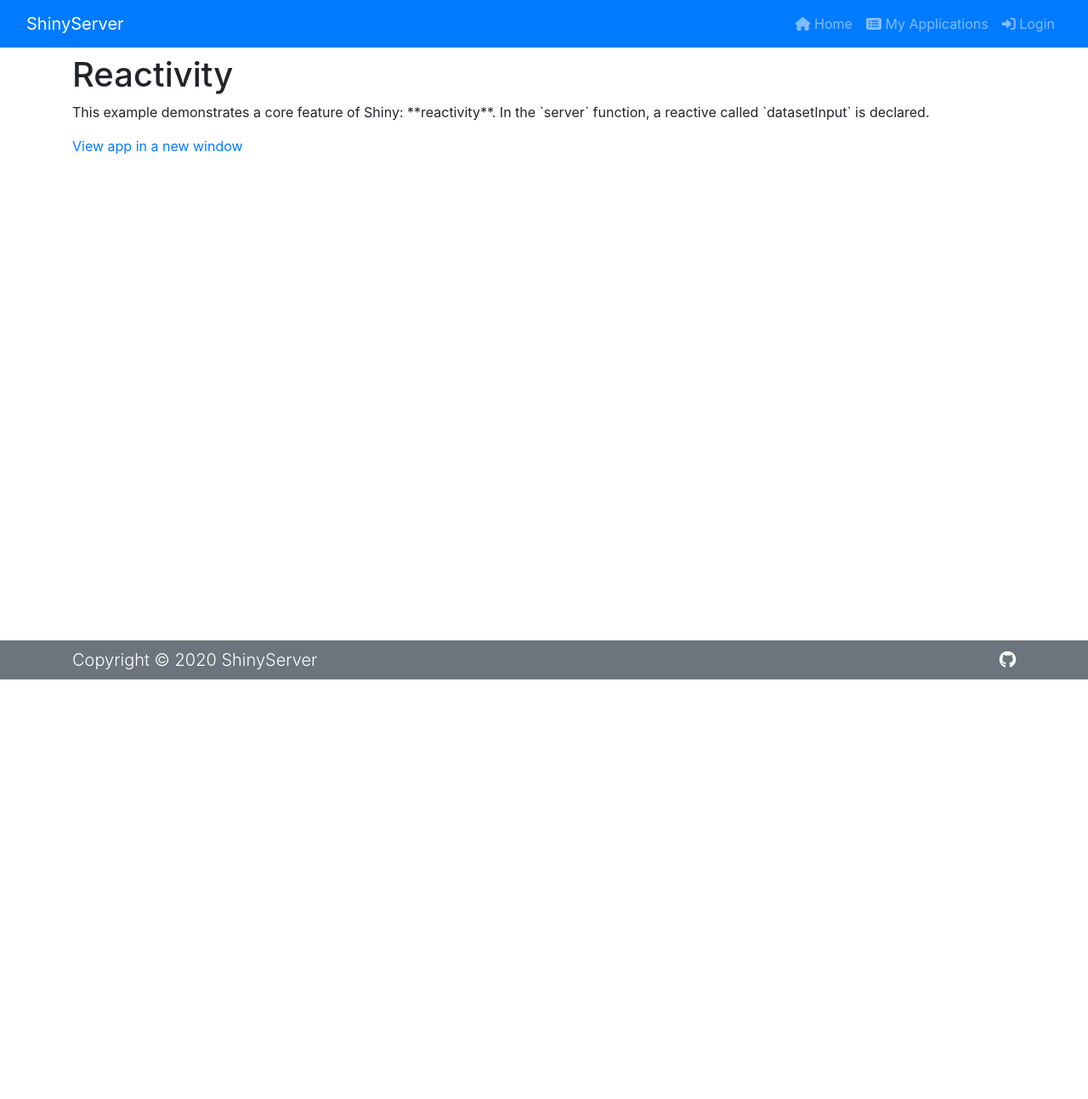
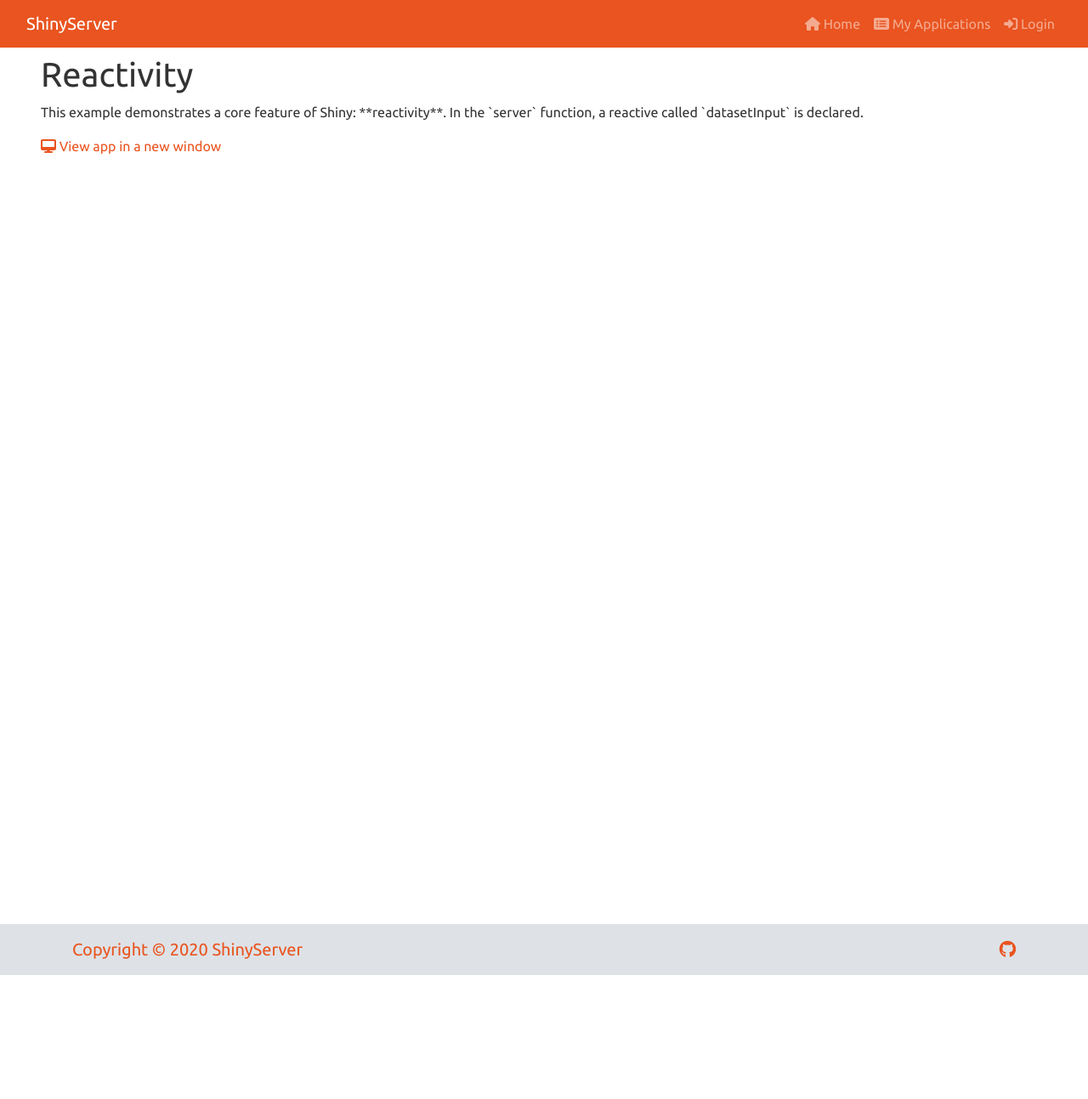
Before and after one commit to cnr-ibba/shiny-server, a Django app: page /applications/reactivity/ in a window 1280 px wide. Shown: the whole page at 85% size. After the commit the page ends 1148 px from the top, so only its background shows below. Run offline with Django 3.2, Linux system fonts and the light colour scheme; data comes from the database, SQL or seed files in the repository; some libraries are stand-ins or nearby versions.

Commit message:
:lipstick: change template style

```diff
--- a/django-data/shiny/serve/templates/serve/shinyapp_detail.html
+++ b/django-data/shiny/serve/templates/serve/shinyapp_detail.html
@@ -5,16 +5,16 @@
 
 {% block content %}
 
-  <div class="container">
+  <div class="container-apps">
     <h1 class="mt-2">{{ shinyapp.title }}</h1>
 
     <p>{{ shinyapp.description }}</p>
 
-    <a href="{{ shinyapp.location }}" target="_blank">View app in a new window</a>
+    <a href="{{ shinyapp.location }}" target="_blank"><i class="fas fa-desktop"></i> View app in a new window</a>
   </div>
 
-  <div class="container">
-    <div class="embed-responsive embed-responsive-1by1">
+  <div class="container-apps">
+    <div class="embed-responsive embed-responsive-4by3">
       <iframe class="embed-responsive-item" src="{{ shinyapp.location }}"></iframe>
     </div>
   </div>
--- /dev/null
+++ b/django-data/shiny/static/css/custom.min.css
@@ -0,0 +1,2 @@
+@import url("https://fonts.googleapis.com/css?family=Ubuntu:400,700&display=swap");html{position:relative;min-height:100%}body{margin-bottom:4.75rem}.container-apps{margin-left:3rem;margin-right:3rem}.footer{position:absolute;bottom:0;width:100%;height:3.75rem;line-height:3.75rem;background-color:#dee2e6}
+/*# sourceMappingURL=custom.min.css.map */
--- /dev/null
+++ b/django-data/shiny/static/scss/_bootswatch.scss
@@ -0,0 +1,26 @@
+// United 4.3.1
+// Bootswatch
+
+
+// Variables ===================================================================
+
+$web-font-path: "https://fonts.googleapis.com/css?family=Ubuntu:400,700&display=swap" !default;
+@import url($web-font-path);
+
+// Navbar ======================================================================
+
+// Buttons =====================================================================
+
+// Typography ==================================================================
+
+// Tables ======================================================================
+
+// Forms =======================================================================
+
+// Navs ========================================================================
+
+// Indicators ==================================================================
+
+// Progress bars ===============================================================
+
+// Containers ==================================================================
--- /dev/null
+++ b/django-data/shiny/static/scss/_variables.scss
@@ -0,0 +1,53 @@
+// United 4.3.1
+// Bootswatch
+
+//
+// Color system
+//
+
+$white:    #fff !default;
+$gray-100: #f8f9fa !default;
+$gray-200: #e9ecef !default;
+$gray-300: #dee2e6 !default;
+$gray-400: #ced4da !default;
+$gray-500: #AEA79F !default;
+$gray-600: #868e96 !default;
+$gray-700: #495057 !default;
+$gray-800: #333 !default;
+$gray-900: #212529 !default;
+$black:    #000 !default;
+
+$blue:    #007bff !default;
+$indigo:  #6610f2 !default;
+$purple:  #772953 !default;
+$pink:    #e83e8c !default;
+$red:     #DF382C !default;
+$orange:  #E95420 !default;
+$yellow:  #EFB73E !default;
+$green:   #38B44A !default;
+$teal:    #20c997 !default;
+$cyan:    #17a2b8 !default;
+
+$primary:       $orange !default;
+$secondary:     $gray-500 !default;
+$success:       $green !default;
+$info:          $cyan !default;
+$warning:       $yellow !default;
+$danger:        $red !default;
+$light:         $gray-200 !default;
+$dark:          $purple !default;
+
+$yiq-contrasted-threshold: 200 !default;
+
+// Body
+
+$body-color:                $gray-800 !default;
+
+// Fonts
+
+$font-family-sans-serif:      "Ubuntu", -apple-system, BlinkMacSystemFont, "Segoe UI", Roboto, "Helvetica Neue", Arial, sans-serif, "Apple Color Emoji", "Segoe UI Emoji", "Segoe UI Symbol" !default;
+
+// Tables
+
+$table-dark-bg:               $dark !default;
+$table-dark-border-color:     darken($dark, 5%) !default;
--- /dev/null
+++ b/django-data/shiny/static/scss/custom.scss
@@ -0,0 +1,40 @@
+// a comment line to compile this file with atom sass-autocompile package
+
+// import united variables
+@import "variables";
+
+// import bootswatch object
+@import "bootswatch";
+
+// custom variables
+// 60px with default 16px font-size
+$footer-height: 3.75rem;
+$navbar-height: 3.5rem;
+
+// defining classes
+html {
+  position: relative;
+  min-height: 100%;
+}
+
+body {
+  // Margin bottom by footer height
+  margin-bottom: $footer-height +1rem;
+}
+
+/* A class to manage container for shiny-application iframes */
+.container-apps {
+  margin-left: 3rem;
+  margin-right: 3rem;
+}
+
+/* Sticky footer styles
+-------------------------------------------------- */
+.footer {
+  position: absolute;
+  bottom: 0;
+  width: 100%;
+  height: $footer-height;
+  line-height: $footer-height;
+  background-color: $gray-300;
+}
--- a/django-data/shiny/templates/base.html
+++ b/django-data/shiny/templates/base.html
@@ -1,4 +1,5 @@
 <!doctype html>
+{% load staticfiles %}
 <html lang="en">
 <head>
   <!-- Required meta tags -->
@@ -6,7 +7,10 @@
   <meta name="viewport" content="width=device-width, initial-scale=1, shrink-to-fit=no">
 
   <!-- Bootstrap CSS -->
-  <link rel="stylesheet" href="https://stackpath.bootstrapcdn.com/bootstrap/4.4.1/css/bootstrap.min.css" integrity="sha384-Vkoo8x4CGsO3+Hhxv8T/Q5PaXtkKtu6ug5TOeNV6gBiFeWPGFN9MuhOf23Q9Ifjh" crossorigin="anonymous">
+  <link href="https://stackpath.bootstrapcdn.com/bootswatch/4.4.1/united/bootstrap.min.css" rel="stylesheet" integrity="sha384-bzjLLgZOhgXbSvSc5A9LWWo/mSIYf7U7nFbmYIB2Lgmuiw3vKGJuu+abKoaTx4W6" crossorigin="anonymous">
+
+  <!-- standard custom stylesheet -->
+  <link rel="stylesheet" href="{% static 'css/custom.min.css' %}">
 
   <!-- Place your kit's code here -->
   <script src="https://kit.fontawesome.com/d6c84aa4ed.js" crossorigin="anonymous"></script>
@@ -81,17 +85,17 @@
   {% endblock content %}
 
   <!-- FOOTER -->
-  <footer id="main-footer" class="fixed-bottom bg-secondary text-white py-2">
+  <footer id="main-footer" class="footer">
     <div class="container">
       <div class="row">
         <div class="col">
-          <p class="lead text-left mb-0">
+          <p class="lead text-left mb-0 text-primary">
             Copyright &copy; <span id="year"></span> ShinyServer
           </p>
         </div>
         <div class="col">
           <p class="lead text-right mb-0">
-            <a class="text-white" href="https://github.com/cnr-ibba/shiny-server"><i class="fab fa-github"></i></a>
+            <a href="https://github.com/cnr-ibba/shiny-server"><i class="fab fa-github"></i></a>
           </p>
         </div>
       </div>
@@ -104,8 +108,8 @@
   {% block  custom-js %}{% endblock custom-js%}
 
   <script>
-  // Get the current year for the copyright
-  $('#year').text(new Date().getFullYear());
+    // Get the current year for the copyright
+    $('#year').text(new Date().getFullYear());
   </script>
 
 </body>
--- a/django-data/shiny/templates/includes/javascripts.html
+++ b/django-data/shiny/templates/includes/javascripts.html
@@ -1,5 +1,5 @@
 
 <!-- jQuery first, then Popper.js, then Bootstrap JS -->
-<script src="https://code.jquery.com/jquery-3.4.1.slim.min.js" integrity="sha384-J6qa4849blE2+poT4WnyKhv5vZF5SrPo0iEjwBvKU7imGFAV0wwj1yYfoRSJoZ+n" crossorigin="anonymous"></script>
+<script src="https://code.jquery.com/jquery-3.4.1.min.js" integrity="sha256-CSXorXvZcTkaix6Yvo6HppcZGetbYMGWSFlBw8HfCJo="crossorigin="anonymous"></script>
 <script src="https://cdn.jsdelivr.net/npm/popper.js@1.16.0/dist/umd/popper.min.js" integrity="sha384-Q6E9RHvbIyZFJoft+2mJbHaEWldlvI9IOYy5n3zV9zzTtmI3UksdQRVvoxMfooAo" crossorigin="anonymous"></script>
 <script src="https://stackpath.bootstrapcdn.com/bootstrap/4.4.1/js/bootstrap.min.js" integrity="sha384-wfSDF2E50Y2D1uUdj0O3uMBJnjuUD4Ih7YwaYd1iqfktj0Uod8GCExl3Og8ifwB6" crossorigin="anonymous"></script>
```
Also changed, not shown: 1 other file.
